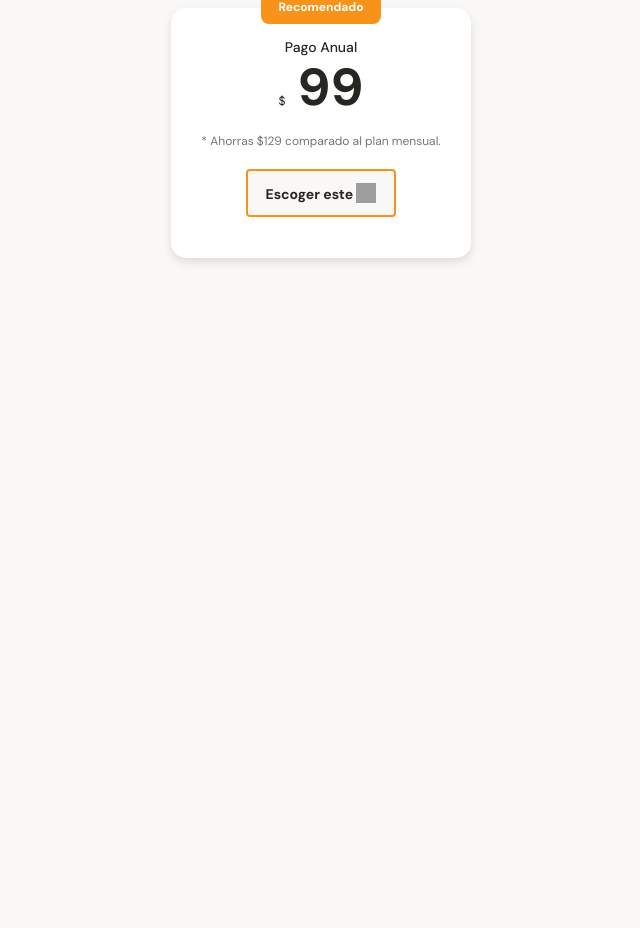
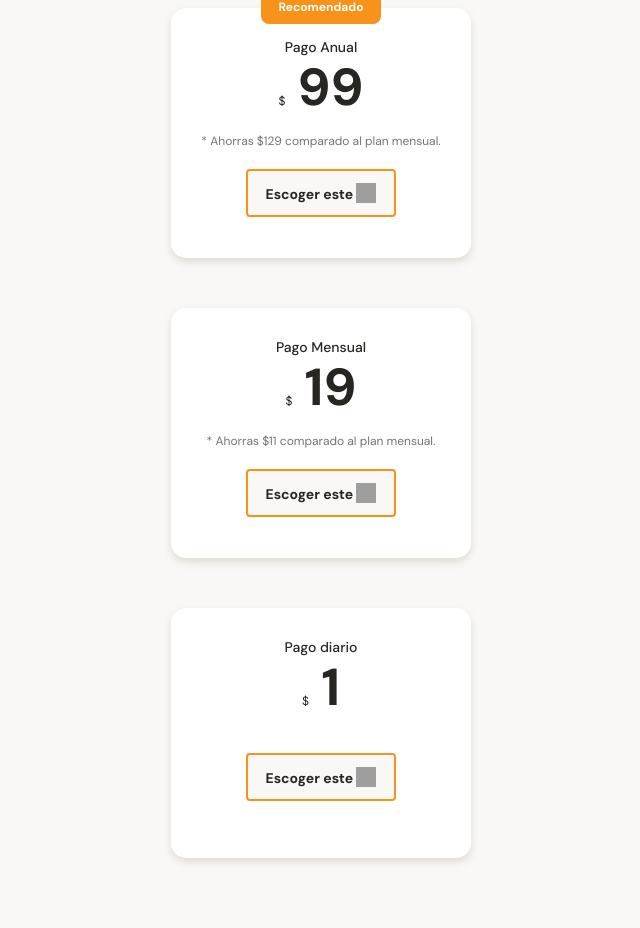
Before and after one commit to diego40g/CursosPlatzi, a PHP site: page / in a window 1280 px wide. Shown: the part 2924-3852 px from the top of the page, without its empty margins (319-959 px from the left). Before the commit the page ends 3187 px from the top, so only its background shows below. Run offline with PHP 8.4, Linux system fonts and the light colour scheme; grey boxes are pictures that could not be loaded.

Commit message:
challenge other cards of plans

```diff
--- a/CourseResponsiveDesign-MobileFirst/demo/index.html
+++ b/CourseResponsiveDesign-MobileFirst/demo/index.html
@@ -144,6 +144,21 @@
                         <button class="plans-card--call-action">Escoger este <span></span></button>
                     </div>
                 </article>
+                <article class="plans-container--card">
+                    <div class="plans-info-container">
+                        <h3 class="plans-card--title">Pago Mensual</h3>
+                        <p class="plans-card--price"><span>$</span> 19</p>
+                        <p class="plans-card--saving">* Ahorras $11 comparado al plan mensual.</p>
+                        <button class="plans-card--call-action">Escoger este <span></span></button>
+                    </div>
+                </article>
+                <article class="plans-container--card">
+                    <div class="plans-info-container">
+                        <h3 class="plans-card--title">Pago diario</h3>
+                        <p class="plans-card--price"><span>$</span> 1</p>
+                        <button class="plans-card--call-action">Escoger este <span></span></button>
+                    </div>
+                </article>
             </section>
         </section>
     </main>
--- a/CourseResponsiveDesign-MobileFirst/demo/styles.css
+++ b/CourseResponsiveDesign-MobileFirst/demo/styles.css
@@ -491,6 +491,7 @@ main{
 .plans-card--price span{
     font-size: 1.2rem;
     font-weight: 300;
+    display: inline;
 }
 .plans-info-container .plans-card--saving{
     font-size: 1.2rem;
```
